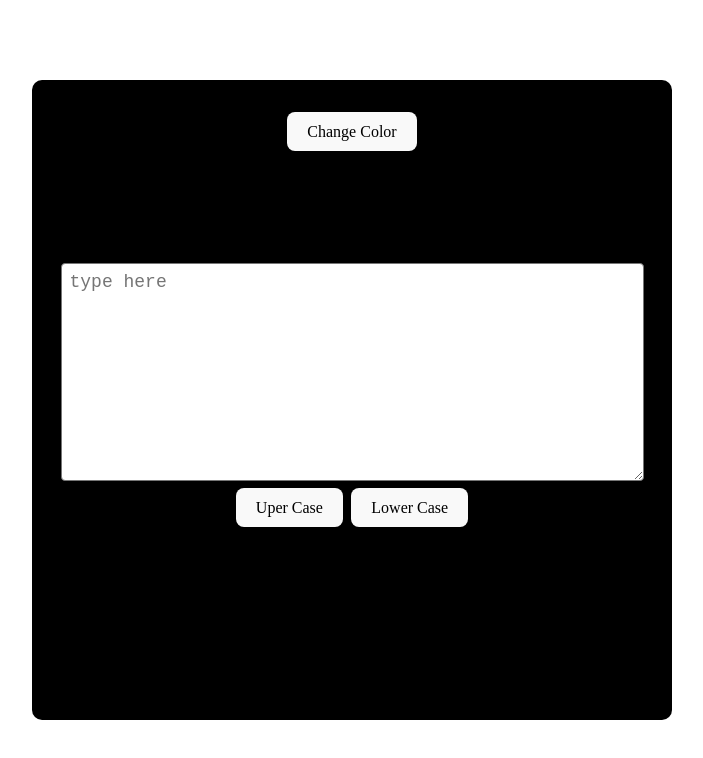
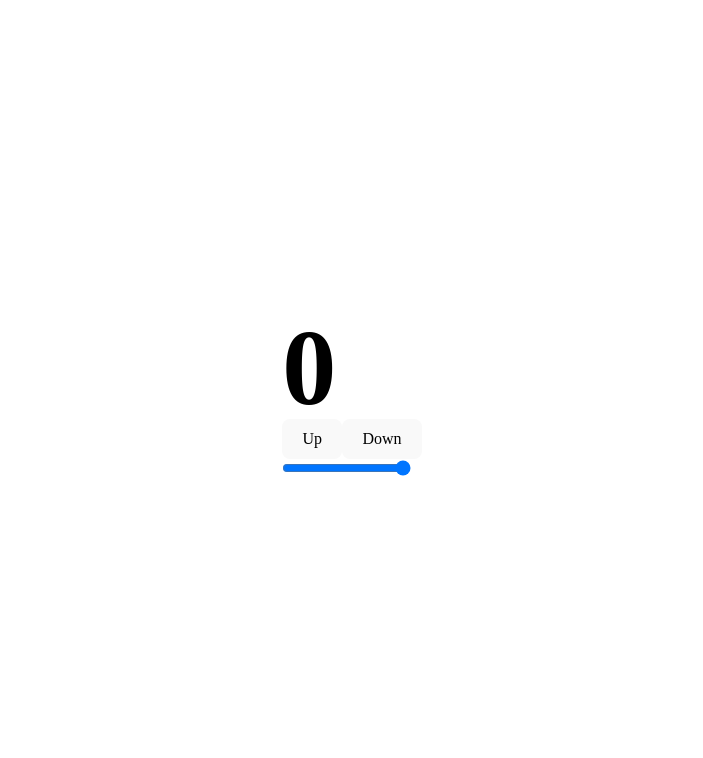
Before and after one commit to zubairmujawar/react-learning, a React (Create React App) app: page /count in a window 1280 px wide. Shown: the top 758 px of the page, without its empty margins (288-991 px from the left). Built offline with nearby package versions, Linux system fonts and the light colour scheme.

Commit message:
counter modified

```diff
--- a/src/App.js
+++ b/src/App.js
@@ -1,7 +1,7 @@
 import './App.css';
 import Navbar from "./components/Navbar"
 import './ModulCSS/navbar.css'
-import HeroSection from './components/HeroSection.js';
+import HeroSection from './components/HeroSection';
 import BgChanger from './components/BgChanger';
 import Count from './components/Count';
 import './ModulCSS/Hero.css'
@@ -10,8 +10,8 @@ function App() {
   return (
 
   <>
-  <BgChanger/>
-  {/* <Count/> */}
+  {/* <BgChanger/> */}
+  <Count/>
   {/* <Navbar/> */}
   {/* <HeroSection/> */}
   </>
--- a/src/components/Count.jsx
+++ b/src/components/Count.jsx
@@ -4,16 +4,20 @@ function Count() {
   const [count, setCount] = useState(0);
 
   function countUp() {
-    setCount(count + 1);
-    if (count >= 5) {
+
+    if (count === 5) {
       alert(`Max Number is ${count}!`);
+    }else{
+      setCount(count + 1);
     }
   }
 
   function countDown() {
-    setCount(count - 1);
-    if (count <= 0) {
+
+    if (count === 0) {
       alert("Last Number is 0");
+    }else{
+      setCount(count - 1);
     }
   }
 
@@ -22,7 +26,8 @@ function Count() {
       <h1>{count}</h1>
       <button onClick={countUp}>Up</button>
       <button onClick={countDown}>Down</button>
-      <input type="range" max={55} min={0} onChange={(e)=>setCount(e.target.value)}/>
+      <br/>
+      <input type="range" max={5} min={0} onChange={(e)=>setCount(e.target.value)}/>
     </div>
   );
 }
```
Also changed, not shown: src/components/HeroSection.jsx (renamed from src/components/HeroSection.js), src/components/Navbar.jsx (renamed from src/components/Navbar.js).
